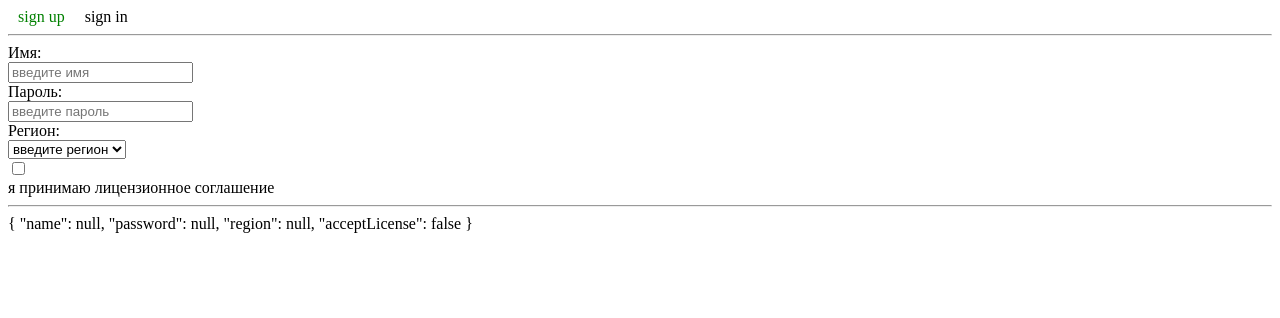
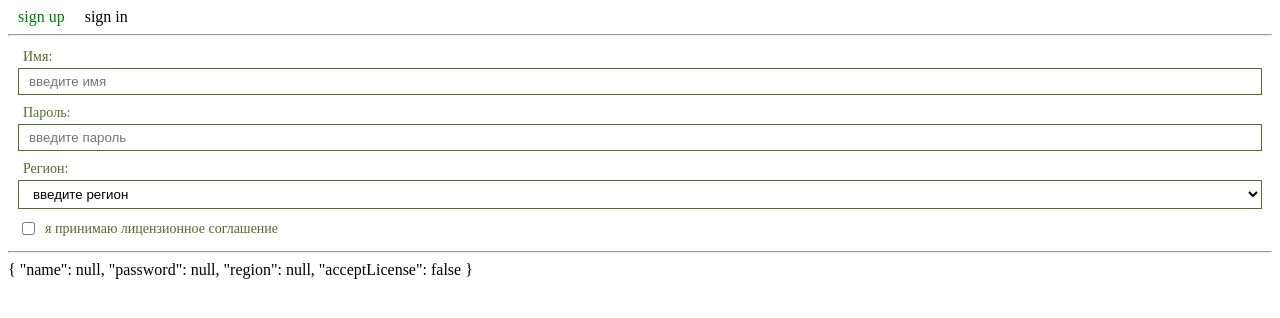
Before and after one commit to klimentru1986/angular-Inheritance, an Angular app: page /sign-up in a window 1280 px wide. Shown: the top 318 px of the page. Built offline with nearby package versions, Linux system fonts and the light colour scheme.

Commit message:
Доработал контролы

```diff
--- a/src/app/base/control/control-base.component.css
+++ b/src/app/base/control/control-base.component.css
@@ -0,0 +1,25 @@
+.form-group {
+  display: flex;
+  flex-direction: column;
+  padding: 5px 10px;
+}
+
+.form-group_inline {
+  flex-direction: row;
+  align-items: center;
+}
+
+.form-label {
+  font-size: 14px;
+  color: darkolivegreen;
+  margin-left: 5px;
+  margin-bottom: 3px;
+}
+
+.form-control {
+  border: 1px solid darkolivegreen;
+  background: white;
+  width: 100%;
+  padding: 5px 10px;
+  box-sizing: border-box;
+}
--- a/src/app/controls/checkbox/checkbox.component.css
+++ b/src/app/controls/checkbox/checkbox.component.css
@@ -0,0 +1,7 @@
+.form-control_checkbox {
+  margin-right: 10px;
+}
+
+.form-label {
+  margin: 0;
+}
--- a/src/app/controls/checkbox/checkbox.component.html
+++ b/src/app/controls/checkbox/checkbox.component.html
@@ -3,7 +3,7 @@
     type="checkbox"
     [placeholder]="placeholder"
     [id]="controlId"
-    class="form-control" />
-  <div class="form-label"
-    for="controlId">{{label}}</div>
+    class="form-control_checkbox" />
+  <label class="form-label"
+    [for]="controlId">{{label}}</label>
 </div>
--- a/src/app/controls/checkbox/checkbox.component.ts
+++ b/src/app/controls/checkbox/checkbox.component.ts
@@ -4,7 +4,7 @@ import { ControlBase } from '../../base/control/control-base.component';
 @Component({
   selector: 'app-checkbox',
   templateUrl: './checkbox.component.html',
-  styleUrls: ['./checkbox.component.css', '../../base/control/control-base.component.css']
+  styleUrls: ['../../base/control/control-base.component.css', './checkbox.component.css']
 })
 export class CheckboxComponent extends ControlBase {
   constructor() {
--- a/src/app/controls/input/input.component.html
+++ b/src/app/controls/input/input.component.html
@@ -1,9 +1,9 @@
 <div class="form-group">
-  <div class="form-label"
-    for="controlId">{{label}}</div>
+  <label class="form-label"
+    [for]="controlId">{{label}}</label>
   <input [formControl]="control"
     [type]="type"
     [placeholder]="placeholder"
     [id]="controlId"
-    class="form-control"/>
+    class="form-control" />
 </div>
--- a/src/app/controls/input/input.component.ts
+++ b/src/app/controls/input/input.component.ts
@@ -4,7 +4,7 @@ import { ControlBase } from '../../base/control/control-base.component';
 @Component({
   selector: 'app-input',
   templateUrl: './input.component.html',
-  styleUrls: ['./input.component.css', '../../base/control/control-base.component.css']
+  styleUrls: ['../../base/control/control-base.component.css', './input.component.css']
 })
 export class InputComponent extends ControlBase {
   @Input() type: string;
--- a/src/app/controls/select/select.component.html
+++ b/src/app/controls/select/select.component.html
@@ -1,6 +1,6 @@
 <div class="form-group">
-  <div class="form-label"
-    for="controlId">{{label}}</div>
+  <label class="form-label"
+    [for]="controlId">{{label}}</label>
   <select [formControl]="control"
     [id]="controlId"
     class="form-control">
--- a/src/app/controls/select/select.component.ts
+++ b/src/app/controls/select/select.component.ts
@@ -4,7 +4,7 @@ import { ControlBase } from '../../base/control/control-base.component';
 @Component({
   selector: 'app-select',
   templateUrl: './select.component.html',
-  styleUrls: ['./select.component.css', '../../base/control/control-base.component.css']
+  styleUrls: ['../../base/control/control-base.component.css', './select.component.css']
 })
 export class SelectComponent extends ControlBase {
   @Input() options: string[];
```
